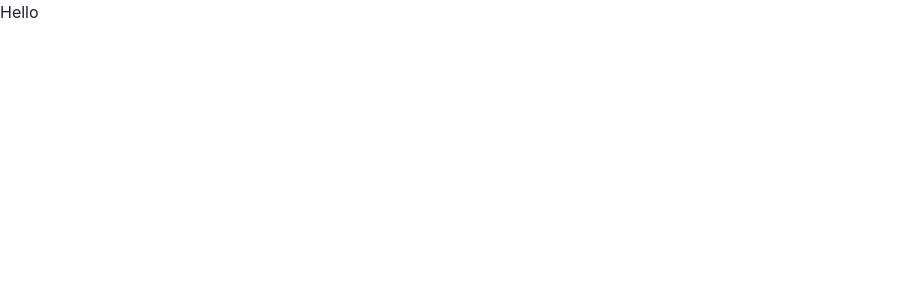
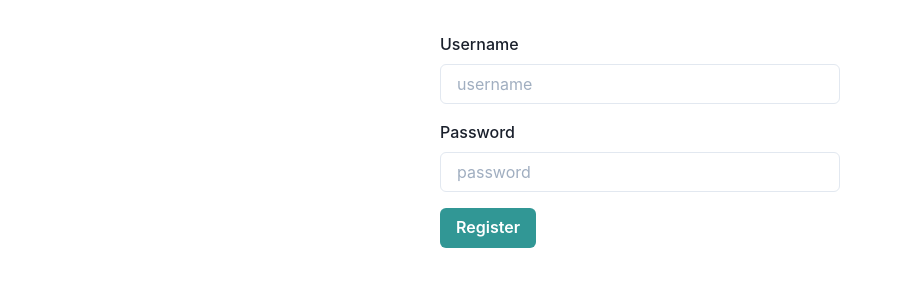
Before and after one commit to danielwilstrop/fullstack-ts, a Next.js app in the folder frontend/: page /register in a window 1280 px wide. Shown: the top 300 px of the page, without its empty margins (0-902 px from the left). Built offline with nearby package versions, Linux system fonts and the light colour scheme.

Commit message:
made input field component and  started UI

```diff
--- /dev/null
+++ b/frontend/src/components/InputField.tsx
@@ -0,0 +1,34 @@
+import {
+  FormControl,
+  FormErrorMessage,
+  FormLabel,
+  Input
+} from '@chakra-ui/react'
+import { useField } from 'formik'
+import React, { InputHTMLAttributes } from 'react'
+
+type InputFieldProps = InputHTMLAttributes<HTMLInputElement> & {
+  label: string
+  name: string
+  placeholder: string
+}
+
+export const InputField: React.FC<InputFieldProps> = ({
+  size: _,
+  ...props
+}) => {
+  const [field, { error }] = useField(props)
+
+  return (
+    <FormControl isInvalid={!!error}>
+      <FormLabel htmlFor={field.name}>{props.label}</FormLabel>
+      <Input
+        {...field}
+        {...props}
+        id={field.name}
+        placeholder={props.placeholder}
+      />
+      {error && <FormErrorMessage>{error}</FormErrorMessage>}
+    </FormControl>
+  )
+}
--- /dev/null
+++ b/frontend/src/components/wrapper.tsx
@@ -0,0 +1,20 @@
+import { Box } from '@chakra-ui/react'
+import React from 'react'
+
+interface WrapperProps {
+  variant?: 'small' | 'regular'
+}
+
+const Wrapper: React.FC<WrapperProps> = ({ children, variant = 'regular' }) => {
+  return (
+    <Box
+      maxW={variant === 'regular' ? '800px' : '400px'}
+      w='100%'
+      mt={8}
+      mx='auto'>
+      {children}
+    </Box>
+  )
+}
+
+export default Wrapper
--- a/frontend/src/pages/register.tsx
+++ b/frontend/src/pages/register.tsx
@@ -1,15 +1,50 @@
 import React from 'react'
 import { Formik, Form, Field, ErrorMessage } from 'formik'
+import {
+  Box,
+  Button,
+  FormControl,
+  FormErrorMessage,
+  FormLabel,
+  Input
+} from '@chakra-ui/react'
+import Wrapper from '../components/wrapper'
+import { InputField } from '../components/InputField'
 
 interface registerProps {}
 
 const register: React.FC<registerProps> = ({}) => {
   return (
-    <Formik
-      initialValues={{ username: '', password: '' }}
-      onSubmit={(v) => console.log(v)}>
-      {() => <Form>Hello</Form>}
-    </Formik>
+    <Wrapper variant='small'>
+      <Formik
+        initialValues={{ username: '', password: '' }}
+        onSubmit={(v) => console.log(v)}>
+        {(props) => (
+          <Form>
+            <InputField
+              name='username'
+              placeholder='username'
+              label='Username'
+            />
+            <Box mt={4}>
+              <InputField
+                name='password'
+                placeholder='password'
+                label='Password'
+                type='password'
+              />
+            </Box>
+            <Button
+              mt={4}
+              type='submit'
+              colorScheme='teal'
+              isLoading={props.isSubmitting}>
+              Register
+            </Button>
+          </Form>
+        )}
+      </Formik>
+    </Wrapper>
   )
 }
 
```
